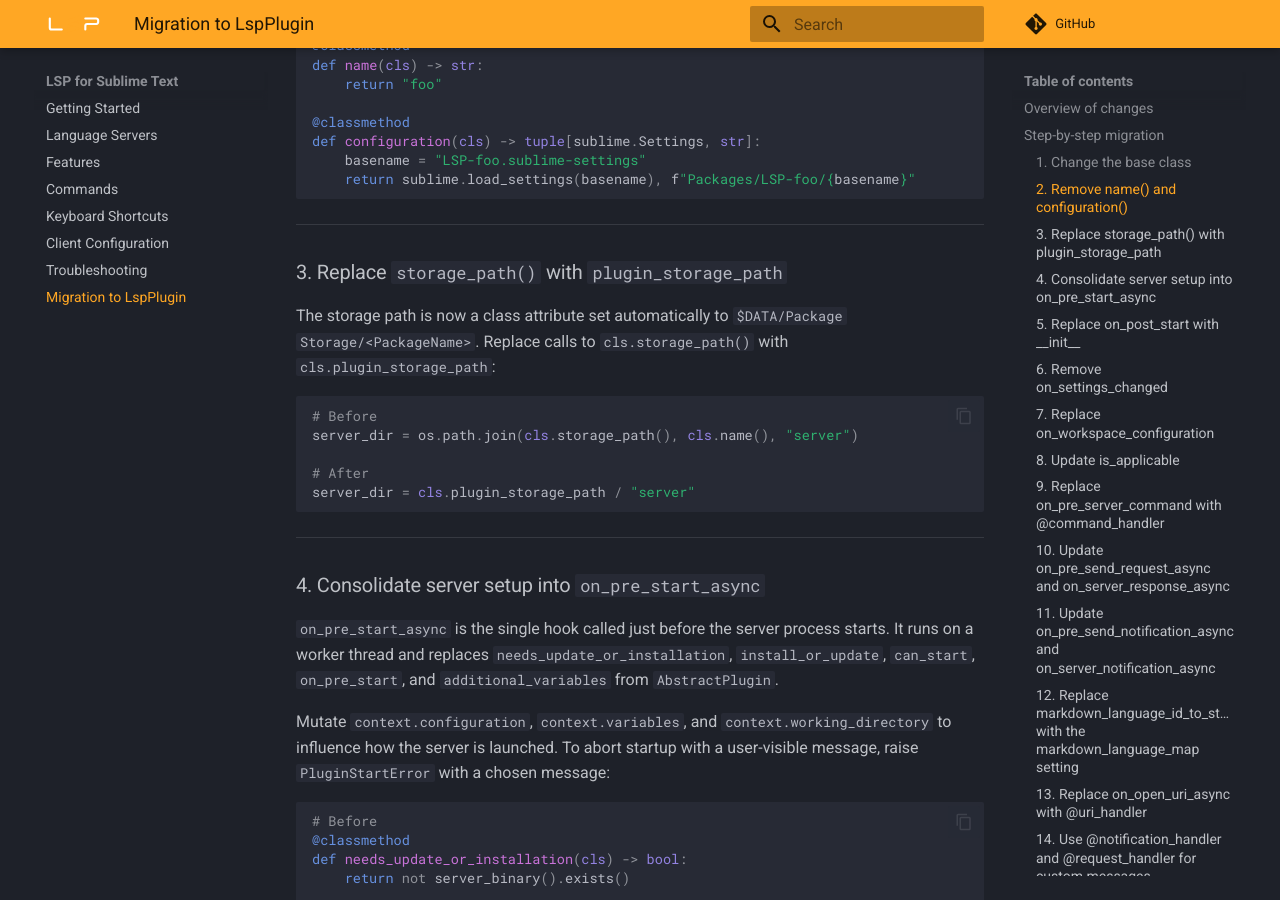
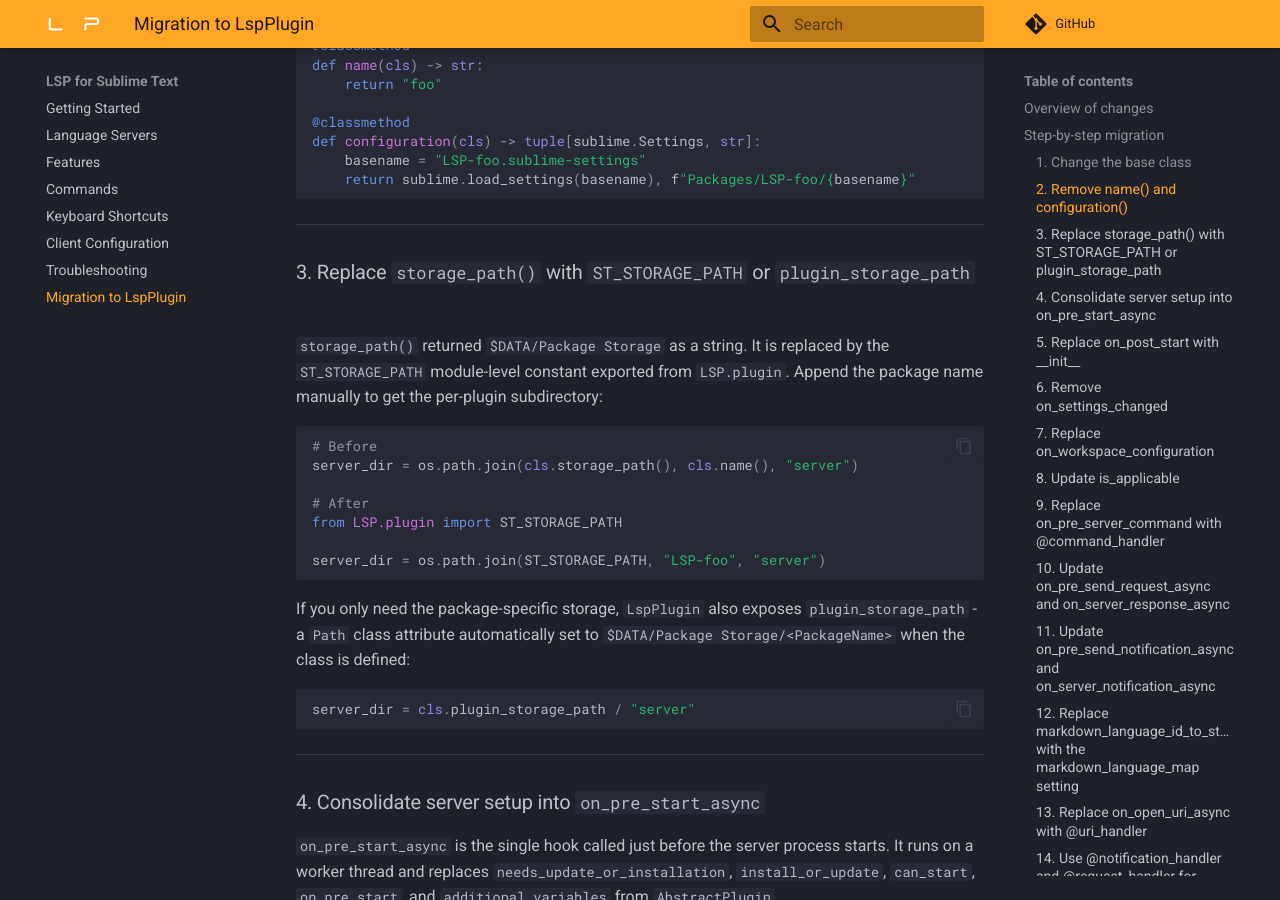
Before and after one commit to sublimelsp/LSP, an MkDocs documentation site: the page built from docs/src/migrating_to_lsp_plugin.md, in a window 1280 px wide and 900 px high, scrolled down 2993 px. Built offline with MkDocs 1.6.1 and Material for MkDocs 9.7.7, drawn with Linux system fonts in a browser that asks for light colours; comment, search, counter and statistics services are not loaded; some of the changed text lies outside the part shown.

Commit message:
udpate docs about plugin_storage_path

````diff
--- a/docs/src/migrating_to_lsp_plugin.md
+++ b/docs/src/migrating_to_lsp_plugin.md
@@ -13,7 +13,7 @@
 |---|---|
 | `name()` | Removed - derived automatically from the package name and exposed as a `name` property |
 | `configuration()` | Removed - settings file located automatically |
-| `storage_path()` | `plugin_storage_path` class attribute (derived automatically) |
+| `storage_path()` | `ST_STORAGE_PATH` constant or `plugin_storage_path` class attribute |
 | `needs_update_or_installation()` + `install_or_update()` + `can_start()` + `on_pre_start()` + `additional_variables()` | `on_pre_start_async(context)` |
 | `on_post_start(window, view, folders, config)` | `__init__(weaksession)` |
 | `on_settings_changed(settings: DottedDict)` | `on_initialize_async()` for one-time setup; `on_pre_send_response_async(response)` for dynamic `workspace/configuration` |
@@ -108,15 +108,23 @@ def configuration(cls) -> tuple[sublime.Settings, str]:
 
 ---
 
-### 3. Replace `storage_path()` with `plugin_storage_path`
+### 3. Replace `storage_path()` with `ST_STORAGE_PATH` or `plugin_storage_path`
 
-The storage path is now a class attribute set automatically to `$DATA/Package Storage/<PackageName>`. Replace calls to `cls.storage_path()` with `cls.plugin_storage_path`:
+`storage_path()` returned `$DATA/Package Storage` as a string. It is replaced by the `ST_STORAGE_PATH` module-level constant exported from `LSP.plugin`. Append the package name manually to get the per-plugin subdirectory:
 
 ```python
 # Before
 server_dir = os.path.join(cls.storage_path(), cls.name(), "server")
 
 # After
+from LSP.plugin import ST_STORAGE_PATH
+
+server_dir = os.path.join(ST_STORAGE_PATH, "LSP-foo", "server")
+```
+
+If you only need the package-specific storage, `LspPlugin` also exposes `plugin_storage_path` - a `Path` class attribute automatically set to `$DATA/Package Storage/<PackageName>` when the class is defined:
+
+```python
 server_dir = cls.plugin_storage_path / "server"
 ```
 
````
